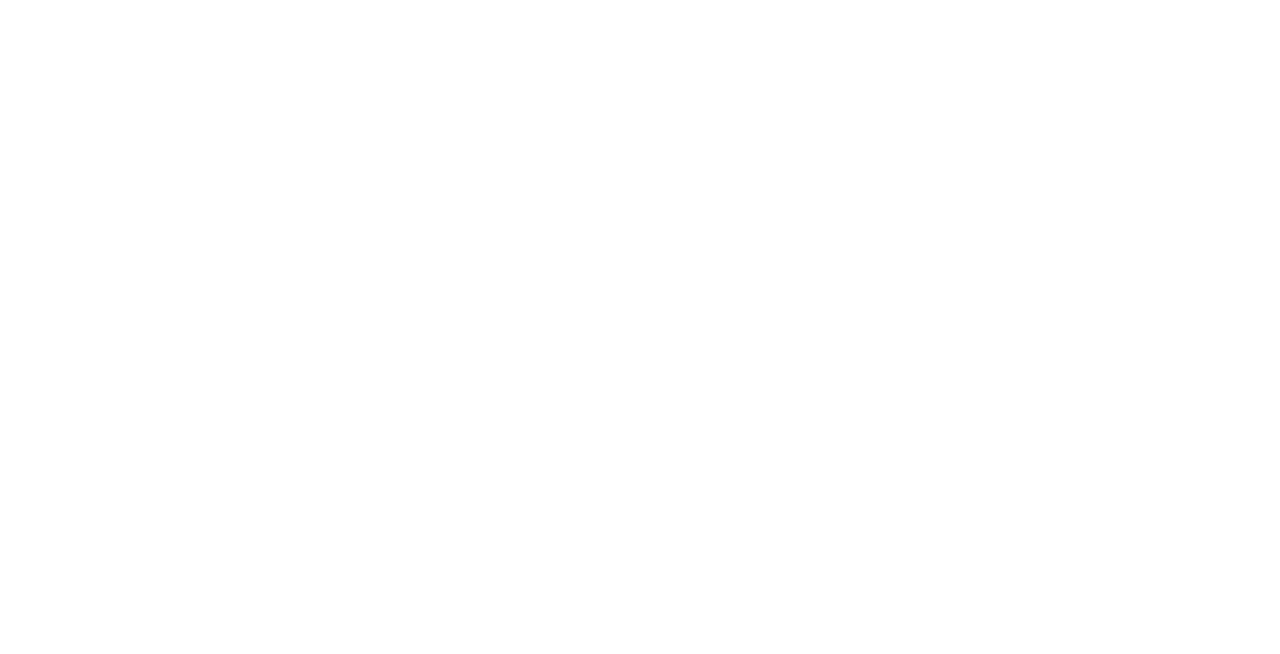
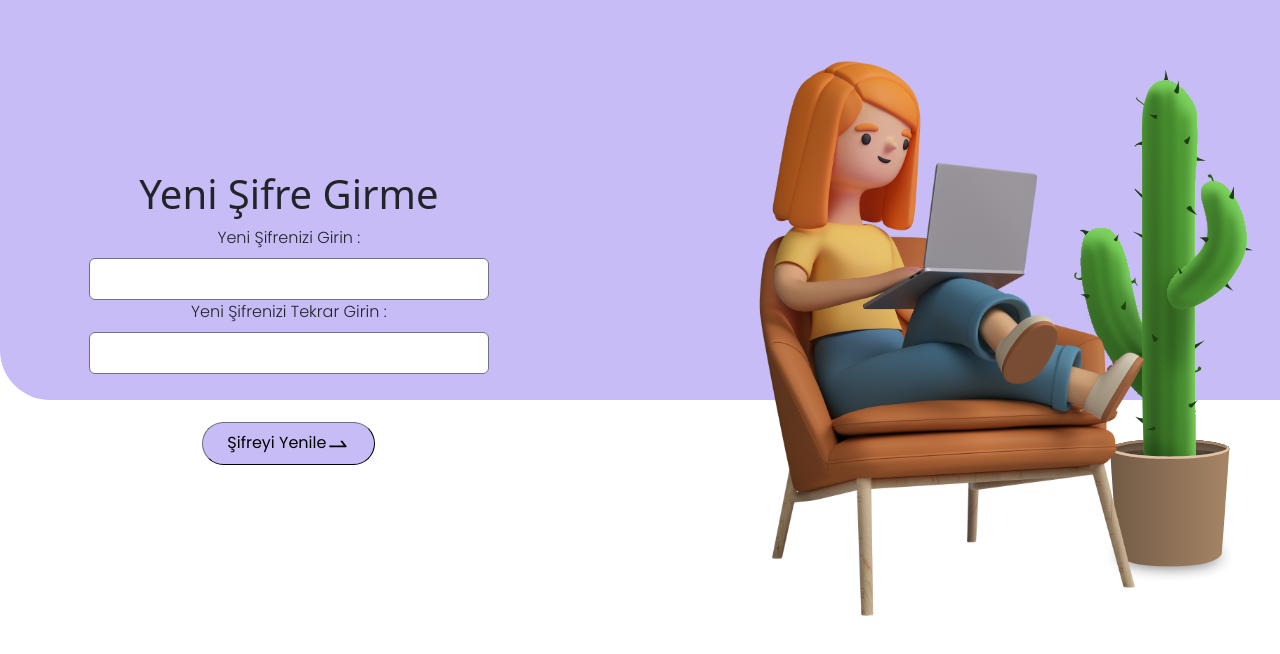
Before and after one commit to polat-code/iytechli_front_end_v1, a React (Create React App) app: page /renew-password in a window 1280 px wide. Before the commit this address had no page. Shown: the top 654 px of the page. Built offline with nearby package versions, Linux system fonts and the light colour scheme.

Commit message:
renew password added

```diff
--- a/src/App.js
+++ b/src/App.js
@@ -16,6 +16,7 @@
 import UserProfilePublic from "./components/UserProfilePublic/UserProfilePublic";
 import EmailVerification from "./components/EmailVerification/EmailVerification";
 import ForgetPassword from "./components/ForgetPassword/ForgetPassword";
+import RenewPassword from "./components/RenewPassword/RenewPassword";
 
 function App() {
   // Fake data injection
@@ -60,6 +61,7 @@
       <Route path="/user-profile-public" element={<UserProfilePublic />} />
       <Route path="/email-verification" element={<EmailVerification />} />
       <Route path="/forget-password" element={<ForgetPassword />} />
+      <Route path="/renew-password" element={<RenewPassword />} />
     </Routes>
   );
 }
--- /dev/null
+++ b/src/components/RenewPassword/RenewPassword.css
@@ -0,0 +1,68 @@
+@import url('https://fonts.googleapis.com/css2?family=Poppins:ital,wght@0,100;0,200;0,300;0,400;0,500;0,600;0,700;0,800;0,900;1,100;1,200;1,300;1,400;1,500;1,600;1,700;1,800;1,900&display=swap');
+
+body, html {
+    height: 100%;
+    margin: 0;
+    padding: 0;
+    font-family: 'Poppins';
+    font-style: normal;
+
+}
+.welcome-back-style {
+    font-family: 'Poppins';
+    font-style: normal;
+    font-weight: 300;
+}
+.email-text {
+    font-family: 'Poppins';
+    font-style: normal;
+    font-weight: 300;
+}
+.password-text {
+    font-family: 'Poppins';
+    font-style: normal;
+    font-weight: 300;
+}
+.btn-login {
+    font-family: 'Poppins';
+    font-style: normal;
+    background-color: #C8BCF6;
+    font-size: 1rem;
+}
+.sign-up-button {
+    color:black;
+    font-size: 14px;
+
+}
+.sign-up-button:hover {
+    color: #8e7cd4;
+}
+.account-message {
+    font-size: 14px;
+}
+.relative-div {
+    position: relative; /* İçerik, arkaplandan üstte olmalı */
+    z-index: 1;
+
+}
+.responsive-input-grup {
+    width: 300px;
+}
+
+@media (min-width: 576px) {
+    .responsive-input-grup {
+        width: 400px;
+    }
+  }
+
+
+.color-block-background {
+    position: fixed;
+    width: 100%; /* Sağdan %40 genişlik */
+    height: 50%; /* Üstten %50 yükseklik */
+    top: 0; /* Üst kenardan başlar */
+    right: 0; /* Sağ kenardan başlar */
+    background-color: #C8BCF6; /* Burada istediğiniz rengi kullanın */
+    z-index: -1; /* İçerik üzerinde görünmemesi için */
+    border-bottom-left-radius: 50px; /* Sol alt köşeyi yuvarlak yapar */
+}
--- /dev/null
+++ b/src/components/RenewPassword/RenewPassword.js
@@ -0,0 +1,156 @@
+import React, { useState } from "react";
+import "./RenewPassword.css";
+import loginButtonIconPhoto from "../../images/icons/login_button_icon.svg";
+import animePhoto from "../../images/anime_photo.svg";
+import { useNavigate } from "react-router-dom";
+import ToastNotification from "../ToastNotification/ToastNotification";
+
+function RenewPassword() {
+  const [firstPassword, setFirstPassword] = useState("");
+  const [secondPassword, setSecondPassword] = useState("");
+  const navigation = useNavigate();
+  const [toastShow, setToastShow] = useState(false);
+
+  const [isPasswordBlank, setIsPasswordBlank] = useState(false);
+  const [isNotEnoughLength, setIsNotEnoughLength] = useState(false);
+  const [isNotHaveValidChat, setIsNotHaveValidChat] = useState(false);
+  const [isPasswordsNotEqual, setIsPasswordsNotEqual] = useState(false);
+
+  const handlePassword = () => {
+    // Reset The status of notifications
+    setIsPasswordBlank(false);
+    setIsNotEnoughLength(false);
+    setIsNotHaveValidChat(false);
+    setIsPasswordsNotEqual(false);
+    setToastShow(false); // Hide any existing toast
+
+    // Check inputs
+    if (firstPassword && secondPassword) {
+      if (firstPassword.length >= 8 && secondPassword.length >= 8) {
+        if (!/\s/.test(firstPassword) && !/\s/.test(secondPassword)) {
+          if (firstPassword === secondPassword) {
+            navigation("/login");
+          } else {
+            setIsPasswordsNotEqual(true);
+            setToastShow(true);
+          }
+        } else {
+          setIsNotHaveValidChat(true);
+          setToastShow(true);
+        }
+      } else {
+        setIsNotEnoughLength(true);
+        setToastShow(true);
+      }
+    } else {
+      setIsPasswordBlank(true);
+      setToastShow(true);
+    }
+  };
+
+  return (
+    <>
+      <div className="relative-div color-block-background"></div>
+      <div className="relative-div d-flex flex-column-reverse flex-lg-row align-items-center justify-content-lg-between">
+        <div className="relative-div d-flex justify-content-center align-items-center w-50">
+          <div className="relative-div d-flex flex-column">
+            {/* Title */}
+
+            <h1 className="d-flex justify-content-center">Yeni Şifre Girme</h1>
+            {/* Title END */}
+
+            <div className="relative-div d-flex flex-column email responsive-input-grup">
+              <label
+                htmlFor="email"
+                className="email-text d-flex justify-content-center mb-2"
+              >
+                Yeni Şifrenizi Girin :
+              </label>
+              <input
+                type="password"
+                name=""
+                id="email"
+                className="border rounded-2 border-secondary p-2 email-text"
+                value={firstPassword}
+                onChange={(e) => setFirstPassword(e.target.value)}
+              />
+            </div>
+            <div className="relative-div d-flex flex-column email responsive-input-grup">
+              <label
+                htmlFor="email"
+                className="email-text d-flex justify-content-center mb-2"
+              >
+                Yeni Şifrenizi Tekrar Girin :
+              </label>
+              <input
+                type="password"
+                name=""
+                id="email"
+                className="border rounded-2 border-secondary p-2 email-text"
+                value={secondPassword}
+                onChange={(e) => setSecondPassword(e.target.value)}
+              />
+            </div>
+
+            <div className="relative-div d-flex justify-content-center mt-5">
+              <button
+                className="btn-login rounded-5 border-1 border-dark py-2 px-4"
+                onClick={handlePassword}
+              >
+                Şifreyi Yenile
+                <img src={loginButtonIconPhoto} alt="" />
+              </button>
+            </div>
+          </div>
+        </div>
+
+        <div className="relative-div">
+          <img src={animePhoto} alt="" className="img-fluid anime-photo-size" />
+        </div>
+
+        {isPasswordBlank && (
+          <ToastNotification
+            title={"Şifre"}
+            message={"Şifre Boş Olamaz!"}
+            toastShow={toastShow}
+            toastType={"warning"}
+            toggleToastShow={() => setToastShow(!toastShow)}
+            key={1}
+          />
+        )}
+        {isNotEnoughLength && (
+          <ToastNotification
+            title={"Şifre"}
+            message={"Şifre en az 8 karakterden oluşması lazım."}
+            toastShow={toastShow}
+            toastType={"warning"}
+            toggleToastShow={() => setToastShow(!toastShow)}
+          />
+        )}
+        {isNotHaveValidChat && (
+          <ToastNotification
+            title={"Şifre"}
+            message={"Şifre de boşluk bulunamaz."}
+            toastShow={toastShow}
+            toastType={"warning"}
+            toggleToastShow={() => setToastShow(!toastShow)}
+          />
+        )}
+
+        {isPasswordsNotEqual && (
+          <ToastNotification
+            title={"Şifre"}
+            message={
+              "Şifreler ayni değil. Lütfen şifrenizi 2 defa doğru giriniz."
+            }
+            toastShow={toastShow}
+            toastType={"warning"}
+            toggleToastShow={() => setToastShow(!toastShow)}
+          />
+        )}
+      </div>
+    </>
+  );
+}
+
+export default RenewPassword;
```
